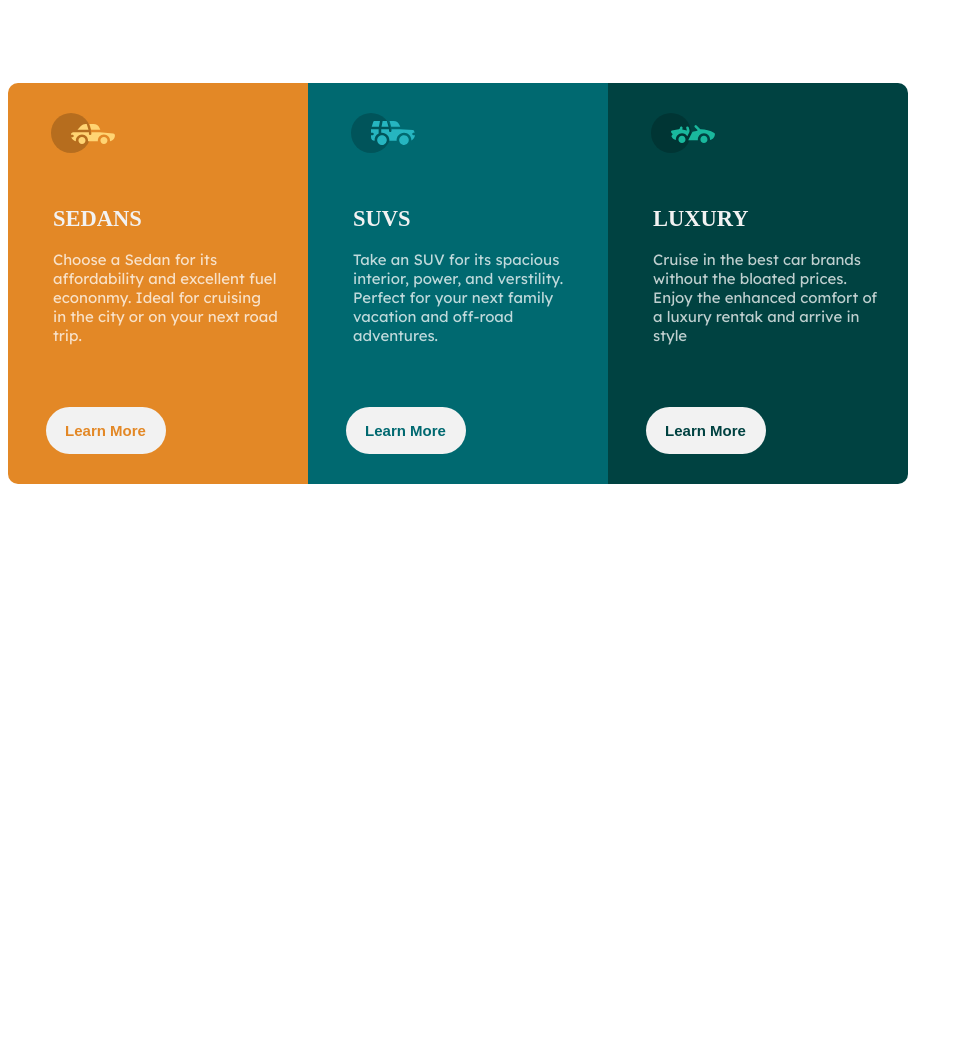
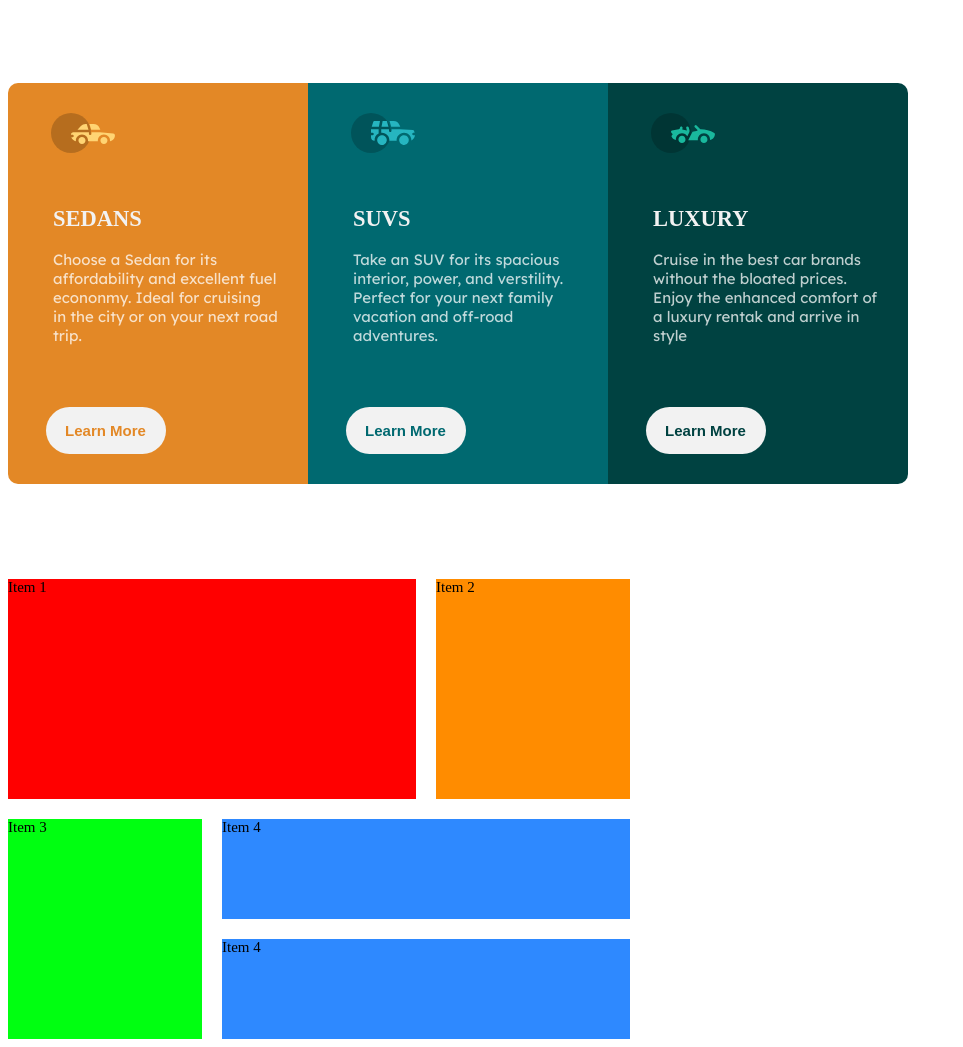
Before and after one commit to asbenjamin/flexbox.io, a plain HTML site: page index.html in a window 1280 px wide. Shown: the whole page, without its empty margins (0-963 px from the left). Before the commit the page ends 800 px from the top, so only its background shows below. Drawn offline with Linux system fonts and the light colour scheme; a web font is replaced by a local one.

Commit message:
added grid layout

```diff
--- a/flexb.css
+++ b/flexb.css
@@ -139,3 +139,40 @@ h2 {
     margin-bottom: 2em;
     margin-left: -10em; /* needs to change */
 }
+
+.wrapper {
+    margin-top: 5em;
+    display: grid;
+    grid-template-columns: repeat(12, [col-start] 1fr);
+    gap: 20px;
+}
+
+.item1 {
+    grid-column: col-start / span 4;
+    grid-row: 2 / 14;
+    background-color: hsl(0, 100%, 50%);
+}
+
+.item2 {
+    grid-column: col-start 5 / span 2;
+    grid-row: 2 / 14;
+    background-color: hsl(33, 100%, 50%);
+}
+
+.item3 {
+    grid-column: col-start 1 / span 2;
+    grid-row: 14 / 26;
+    background-color: hsl(124, 100%, 50%);
+}
+
+.item5 {
+    grid-column: col-start 3 / span 4;
+    grid-row: 14 / 20;
+    background-color: hsl(214, 100%, 59%);
+}
+
+.item4 {
+    grid-column: col-start 3 / 7;
+    grid-row: 20 / 26;
+    background-color: hsl(214, 100%, 59%);
+}
--- a/index.html
+++ b/index.html
@@ -31,5 +31,13 @@
           </div>
 
         </div>
+
+        <div class="wrapper">
+            <div class="item1">Item 1</div>
+            <div class="item2">Item 2</div>
+            <div class="item3">Item 3</div>
+            <div class="item4">Item 4</div>
+            <div class="item5">Item 4</div>
+        </div>
 </body>
 </html>
```
